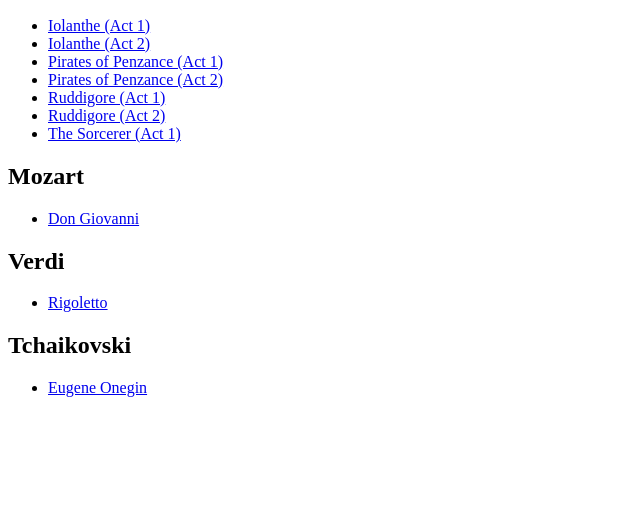
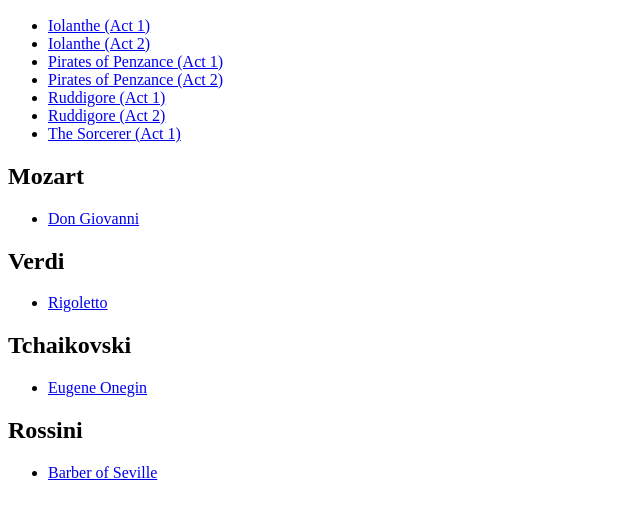
Before and after one commit to bjgill/bgill_eu, a plain HTML site: page music_links.html in a window 1280 px wide. Shown: the part 110-626 px from the top of the page, without its empty margins (0-640 px from the left). Drawn offline with Linux system fonts and the light colour scheme.

Commit message:
Barber of seville

```diff
--- a/music_links.html
+++ b/music_links.html
@@ -43,5 +43,11 @@
   <ul>
     <li><a href="https://www.youtube.com/watch?v=n1Crz87zAfI">Eugene Onegin</a></li>
   </ul>
+
+  <h2>Rossini</h2>
+
+  <ul>
+    <li><a href="https://youtu.be/enEVv02f6bo?t=153">Barber of Seville</a></li>
+  </ul>
 </body>
 </html>
```
